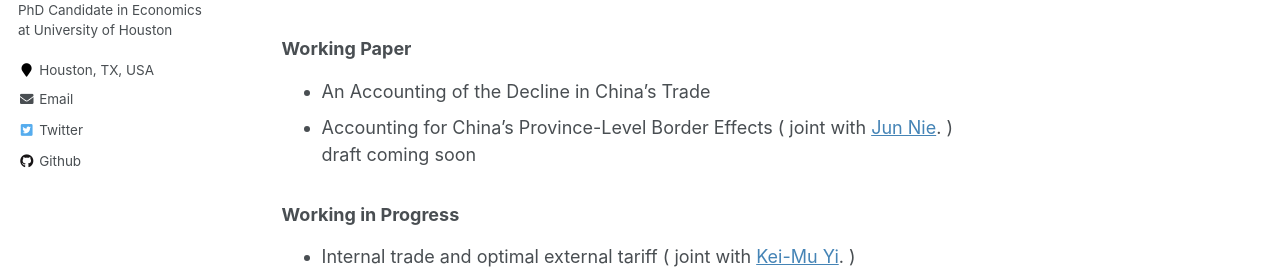
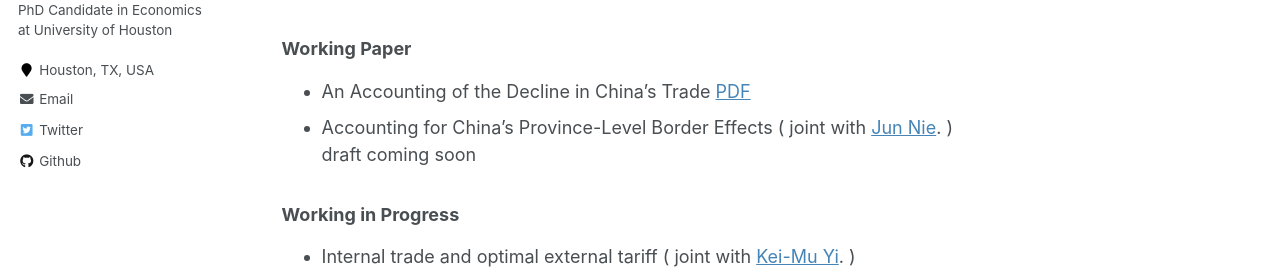
Before and after one commit to ypei1/ypei1.github.io, a Jekyll site: the page built from _pages/about.md, in a window 1280 px wide and 1030 px high. Shown: the part 391-665 px from the top of the window. Built offline with Jekyll 4.4.1, drawn with Linux system fonts in a browser that asks for light colours.

Commit message:
Update about.md

```diff
--- a/_pages/about.md
+++ b/_pages/about.md
@@ -19,7 +19,7 @@ Here is my <a href="/files/YANGPEI_cv.pdf">CV</a>  and  <a href="/files/YANGPEI_
 
 
 ### Working Paper
-- An Accounting of the Decline in China's Trade
+- An Accounting of the Decline in China's Trade <a href="/files/2024TD1_5.pdf">PDF</a>
 - Accounting for China's Province-Level Border Effects ( joint with [Jun Nie](https://www.junnie27.com/). )    <br>
   draft coming soon
 
```
